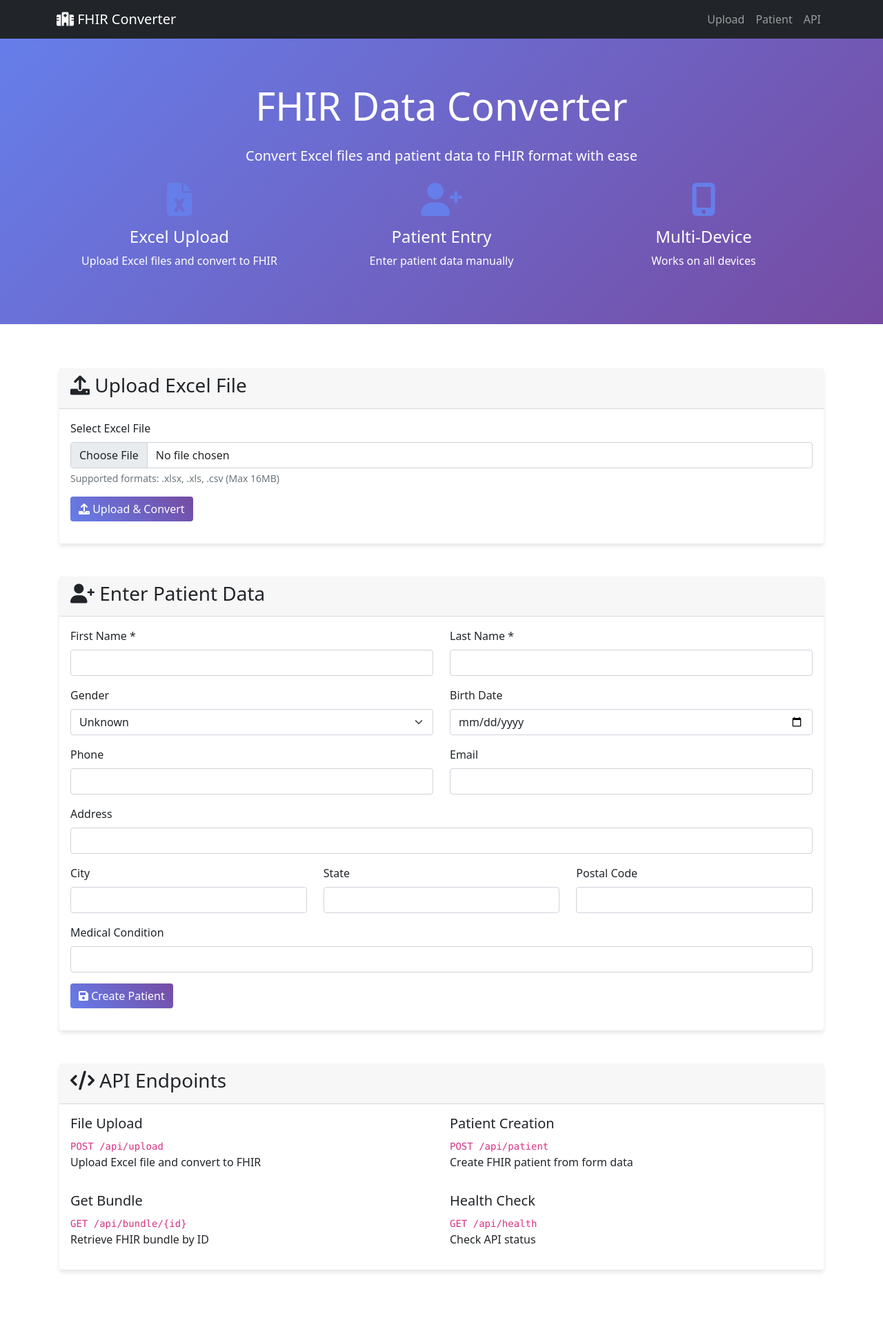
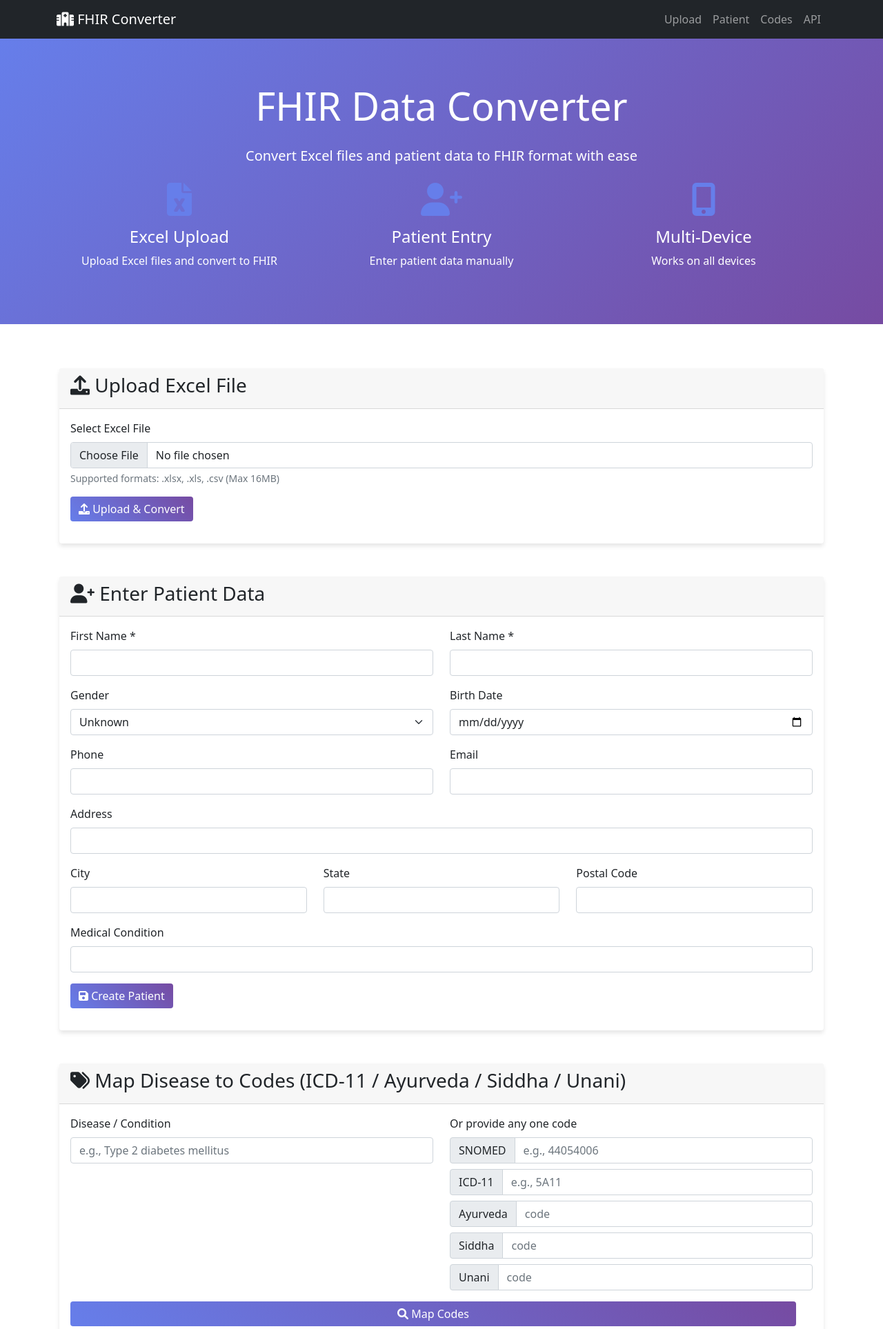
Before and after one commit to Daksh-241/fhir-converter-app, a Flask app: page / in a window 1280 px wide. Shown: the top 1927 px of the page at 69% size. Run offline with Flask 3, Linux system fonts and the light colour scheme; some libraries are stand-ins or nearby versions.

Commit message:
feat(mapping): add ICD-11 + AYUSH mapping service; multi-coding in FHIR Condition; /api/map-codes supports disease or any code; UI form to auto-populate all codes

```diff
--- a/app.py
+++ b/app.py
@@ -9,6 +9,7 @@ from werkzeug.utils import secure_filename
 import io
 import base64
 from worker_enhanced import FHIRModule
+from code_mapping import CodeMappingService
 
 app = Flask(__name__)
 CORS(app)  # Enable CORS for frontend integration
@@ -18,6 +19,7 @@ UPLOAD_FOLDER = 'uploads'
 ALLOWED_EXTENSIONS = {'xlsx', 'xls', 'csv'}
 app.config['UPLOAD_FOLDER'] = UPLOAD_FOLDER
 app.config['MAX_CONTENT_LENGTH'] = 16 * 1024 * 1024  # 16MB max file size
+code_mapper = CodeMappingService()
 
 # Create upload directory
 os.makedirs(UPLOAD_FOLDER, exist_ok=True)
@@ -181,5 +183,61 @@ def health_check():
     """Health check endpoint"""
     return jsonify({'status': 'healthy', 'timestamp': datetime.now().isoformat()})
 
+@app.route('/api/map-codes', methods=['POST'])
+def map_codes():
+    """Map by any identifier (disease or any code) to return all codes and a FHIR Condition."""
+    try:
+        data = request.json or {}
+        disease = str(data.get('disease', '')).strip()
+        snomed = str(data.get('snomedCode', '')).strip()
+        icd11 = str(data.get('icd11Code', '')).strip()
+        ayurveda = str(data.get('ayurvedaCode', '')).strip()
+        siddha = str(data.get('siddhaCode', '')).strip()
+        unani = str(data.get('unaniCode', '')).strip()
+        if not any([disease, snomed, icd11, ayurveda, siddha, unani]):
+            return jsonify({'error': 'Provide at least one of disease/snomedCode/icd11Code/ayurvedaCode/siddhaCode/unaniCode'}), 400
+
+        mapped = code_mapper.find_by_any(
+            disease=disease or None,
+            snomed=snomed or None,
+            icd11=icd11 or None,
+            ayurveda=ayurveda or None,
+            siddha=siddha or None,
+            unani=unani or None
+        )
+        if not mapped:
+            return jsonify({'error': 'No mapping found'}), 404
+
+        systems = code_mapper.systems_for_response()
+        codings = []
+        display = disease or mapped.get('disease', '')
+        if mapped.get('snomed_code') or display:
+            codings.append({'system': systems.get('snomed'), 'code': mapped.get('snomed_code', ''), 'display': display})
+        if mapped.get('icd11_code'):
+            codings.append({'system': systems.get('icd11'), 'code': mapped.get('icd11_code'), 'display': display})
+        if mapped.get('ayurveda_code'):
+            codings.append({'system': systems.get('ayurveda'), 'code': mapped.get('ayurveda_code'), 'display': display})
+        if mapped.get('siddha_code'):
+            codings.append({'system': systems.get('siddha'), 'code': mapped.get('siddha_code'), 'display': display})
+        if mapped.get('unani_code'):
+            codings.append({'system': systems.get('unani'), 'code': mapped.get('unani_code'), 'display': display})
+
+        condition_resource = {
+            'resourceType': 'Condition',
+            'code': {
+                'coding': codings,
+                'text': display
+            }
+        }
+
+        return jsonify({
+            'success': True,
+            'mappings': mapped,
+            'systems': systems,
+            'condition': condition_resource
+        })
+    except Exception as e:
+        return jsonify({'error': str(e)}), 500
+
 if __name__ == '__main__':
     app.run(debug=True, host='0.0.0.0', port=5000)
--- a/templates/index.html
+++ b/templates/index.html
@@ -66,6 +66,9 @@
                     <li class="nav-item">
                         <a class="nav-link" href="#patient">Patient</a>
                     </li>
+					<li class="nav-item">
+						<a class="nav-link" href="#codes">Codes</a>
+					</li>
                     <li class="nav-item">
                         <a class="nav-link" href="#api">API</a>
                     </li>
@@ -215,6 +218,74 @@
             </div>
         </section>
 
+		<!-- Code Mapping Section -->
+		<section id="codes" class="my-5">
+			<div class="card">
+				<div class="card-header">
+					<h3><i class="fas fa-tags"></i> Map Disease to Codes (ICD-11 / Ayurveda / Siddha / Unani)</h3>
+				</div>
+				<div class="card-body">
+					<form id="codesForm">
+						<div class="row">
+							<div class="col-md-6">
+								<div class="mb-3">
+									<label for="diseaseInput" class="form-label">Disease / Condition</label>
+									<input type="text" class="form-control" id="diseaseInput" placeholder="e.g., Type 2 diabetes mellitus">
+								</div>
+							</div>
+							<div class="col-md-6">
+								<div class="mb-3">
+									<label class="form-label">Or provide any one code</label>
+									<div class="input-group mb-2">
+										<span class="input-group-text">SNOMED</span>
+										<input type="text" class="form-control" id="snomedInput" placeholder="e.g., 44054006">
+									</div>
+									<div class="input-group mb-2">
+										<span class="input-group-text">ICD-11</span>
+										<input type="text" class="form-control" id="icd11Input" placeholder="e.g., 5A11">
+									</div>
+									<div class="input-group mb-2">
+										<span class="input-group-text">Ayurveda</span>
+										<input type="text" class="form-control" id="ayurvedaInput" placeholder="code">
+									</div>
+									<div class="input-group mb-2">
+										<span class="input-group-text">Siddha</span>
+										<input type="text" class="form-control" id="siddhaInput" placeholder="code">
+									</div>
+									<div class="input-group">
+										<span class="input-group-text">Unani</span>
+										<input type="text" class="form-control" id="unaniInput" placeholder="code">
+									</div>
+								</div>
+							</div>
+							<div class="row">
+								<div class="col-md-12 d-flex align-items-end">
+									<button type="submit" class="btn btn-primary w-100"><i class="fas fa-search"></i> Map Codes</button>
+								</div>
+							</div>
+						</div>
+					</form>
+					<div id="codesStatus" class="mt-3"></div>
+					<div id="codesResult" class="mt-3" style="display:none;">
+						<h5>Results</h5>
+						<div class="table-responsive">
+							<table class="table table-bordered">
+								<thead>
+									<tr>
+										<th>System</th>
+										<th>Code</th>
+									</tr>
+								</thead>
+								<tbody id="codesTableBody"></tbody>
+							</table>
+						</div>
+						<h6 class="mt-3">FHIR Condition (preview)</h6>
+						<pre id="conditionJson" class="bg-light p-3 border" style="white-space: pre-wrap;"></pre>
+					</div>
+				</div>
+			</div>
+		</section>
+
         <!-- Results Section -->
         <section id="results" class="my-5" style="display: none;">
             <div class="card">
@@ -266,6 +337,13 @@
                             <p>Check API status</p>
                         </div>
                     </div>
+					<div class="row mt-3">
+						<div class="col-md-6">
+							<h5>Map Codes</h5>
+							<code>POST /api/map-codes</code>
+							<p>Body: { "disease": "Type 2 diabetes mellitus" }</p>
+						</div>
+					</div>
                 </div>
             </div>
         </section>
@@ -343,6 +421,63 @@
                     body: JSON.stringify(formData)
                 });
 
+		// Codes mapping handling
+		document.getElementById('codesForm').addEventListener('submit', async (e) => {
+			e.preventDefault();
+			const disease = document.getElementById('diseaseInput').value;
+			const snomedCode = document.getElementById('snomedInput') ? document.getElementById('snomedInput').value : '';
+			const icd11Code = document.getElementById('icd11Input') ? document.getElementById('icd11Input').value : '';
+			const ayurvedaCode = document.getElementById('ayurvedaInput') ? document.getElementById('ayurvedaInput').value : '';
+			const siddhaCode = document.getElementById('siddhaInput') ? document.getElementById('siddhaInput').value : '';
+			const unaniCode = document.getElementById('unaniInput') ? document.getElementById('unaniInput').value : '';
+			const statusDiv = document.getElementById('codesStatus');
+			const resultWrap = document.getElementById('codesResult');
+			const tbody = document.getElementById('codesTableBody');
+			const conditionPre = document.getElementById('conditionJson');
+
+			statusDiv.innerHTML = '<div class="alert alert-info">Mapping codes...</div>';
+			resultWrap.style.display = 'none';
+			tbody.innerHTML = '';
+			conditionPre.textContent = '';
+
+			try {
+				const res = await fetch('/api/map-codes', {
+					method: 'POST',
+					headers: { 'Content-Type': 'application/json' },
+					body: JSON.stringify({ disease, snomedCode, icd11Code, ayurvedaCode, siddhaCode, unaniCode })
+				});
+				const data = await res.json();
+				if (!res.ok || !data.success) {
+					statusDiv.innerHTML = `<div class=\"alert alert-danger\">${data.error || 'Failed to map'}</div>`;
+					return;
+				}
+
+				statusDiv.innerHTML = '<div class="alert alert-success">Codes mapped successfully</div>';
+				const rows = [];
+				const m = data.mappings || {};
+				if (m.snomed_code) rows.push({ system: 'SNOMED CT', code: m.snomed_code });
+				if (m.icd11_code) rows.push({ system: 'ICD-11', code: m.icd11_code });
+				if (m.ayurveda_code) rows.push({ system: 'Ayurveda', code: m.ayurveda_code });
+				if (m.siddha_code) rows.push({ system: 'Siddha', code: m.siddha_code });
+				if (m.unani_code) rows.push({ system: 'Unani', code: m.unani_code });
+
+				if (rows.length === 0) {
+					tbody.innerHTML = '<tr><td colspan="2">No codes available</td></tr>';
+				} else {
+					rows.forEach(r => {
+						const tr = document.createElement('tr');
+						tr.innerHTML = `<td>${r.system}</td><td>${r.code}</td>`;
+						tbody.appendChild(tr);
+					});
+				}
+
+				conditionPre.textContent = JSON.stringify(data.condition, null, 2);
+				resultWrap.style.display = 'block';
+			} catch (err) {
+				statusDiv.innerHTML = `<div class=\"alert alert-danger\">${err.message}</div>`;
+			}
+		});
+
                 const result = await response.json();
 
                 if (result.success) {
```
Also changed, not shown: code_mapping.py (added, +189 -0 lines), worker_enhanced.py (+47 -8 lines).
